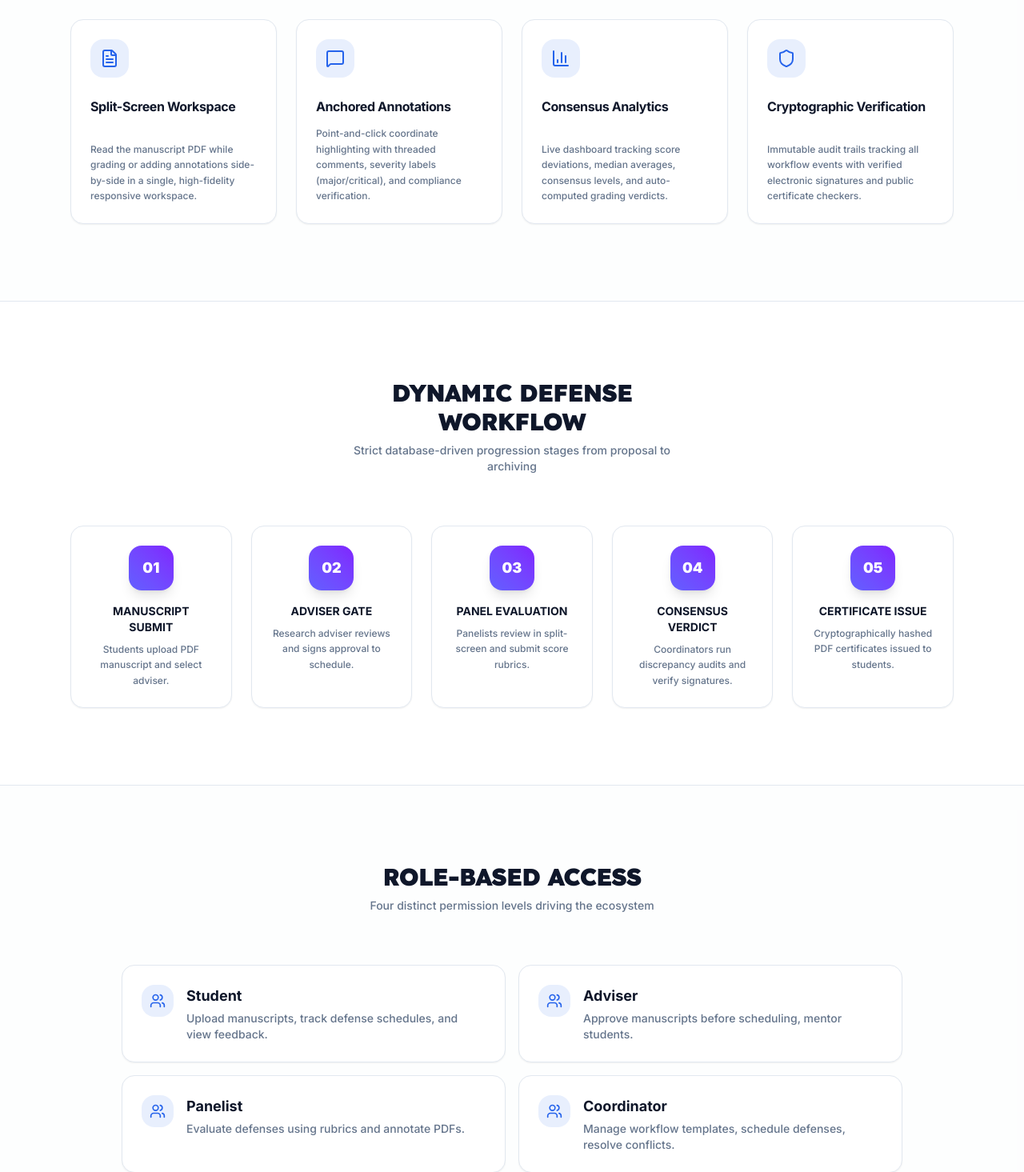
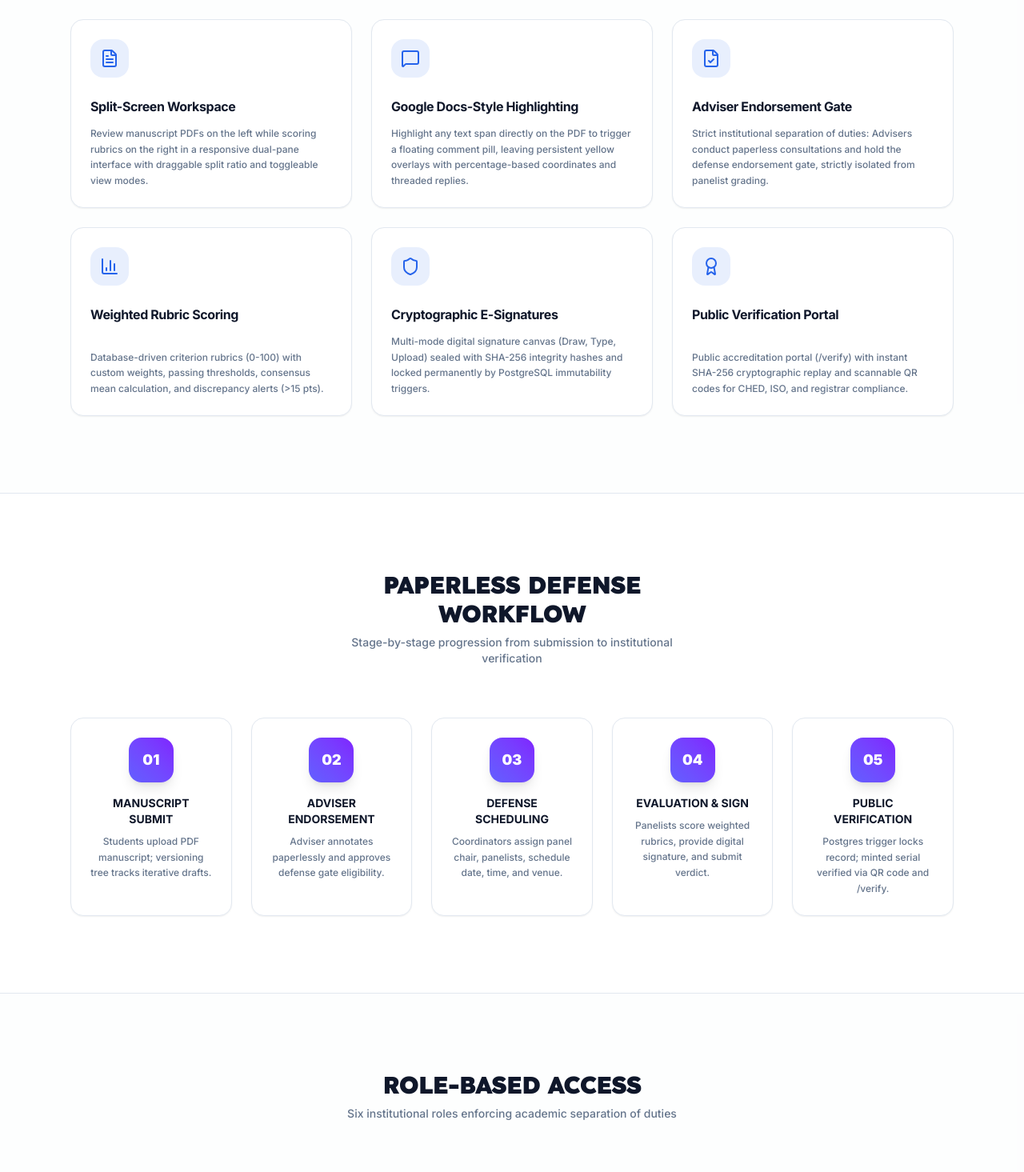
Before and after one commit to gnmngo/aurora-parsu, a Next.js app: page / in a window 1280 px wide. Shown: the part 1020-2485 px from the top of the page at 80% size. Built offline with nearby package versions, Linux system fonts and the light colour scheme; no server answers.

Commit message:
feat(landing): align landing page features, roles, workflow, and FAQs with live AURORA system

```diff
--- a/src/app/page.tsx
+++ b/src/app/page.tsx
@@ -29,45 +29,79 @@ const features = [
   {
     icon: FileText,
     title: "Split-Screen Workspace",
-    description: "Read the manuscript PDF while grading or adding annotations side-by-side in a single, high-fidelity responsive workspace.",
+    description: "Review manuscript PDFs on the left while scoring rubrics on the right in a responsive dual-pane interface with draggable split ratio and toggleable view modes.",
   },
   {
     icon: MessageSquare,
-    title: "Anchored Annotations",
-    description: "Point-and-click coordinate highlighting with threaded comments, severity labels (major/critical), and compliance verification.",
+    title: "Google Docs-Style Highlighting",
+    description: "Highlight any text span directly on the PDF to trigger a floating comment pill, leaving persistent yellow overlays with percentage-based coordinates and threaded replies.",
+  },
+  {
+    icon: FileCheck,
+    title: "Adviser Endorsement Gate",
+    description: "Strict institutional separation of duties: Advisers conduct paperless consultations and hold the defense endorsement gate, strictly isolated from panelist grading.",
   },
   {
     icon: BarChart3,
-    title: "Consensus Analytics",
-    description: "Live dashboard tracking score deviations, median averages, consensus levels, and auto-computed grading verdicts.",
+    title: "Weighted Rubric Scoring",
+    description: "Database-driven criterion rubrics (0-100) with custom weights, passing thresholds, consensus mean calculation, and discrepancy alerts (>15 pts).",
   },
   {
     icon: Shield,
-    title: "Cryptographic Verification",
-    description: "Immutable audit trails tracking all workflow events with verified electronic signatures and public certificate checkers.",
+    title: "Cryptographic E-Signatures",
+    description: "Multi-mode digital signature canvas (Draw, Type, Upload) sealed with SHA-256 integrity hashes and locked permanently by PostgreSQL immutability triggers.",
+  },
+  {
+    icon: Award,
+    title: "Public Verification Portal",
+    description: "Public accreditation portal (/verify) with instant SHA-256 cryptographic replay and scannable QR codes for CHED, ISO, and registrar compliance.",
   },
 ];
 
 const faqs = [
   {
-    q: "How does the Adviser Approval Gate work?",
-    a: "Before any manuscript can be scheduled for a defense, the research adviser must review and sign off on the draft. If rejected, it returns to the student for modifications.",
+    q: "How does the Google Docs-style PDF highlighting work?",
+    a: "Reviewers can highlight any text passage directly inside the manuscript PDF. A floating [+ Add comment] button appears at the selection edge. Saving creates a persistent yellow highlight overlay mapped to relative percentage coordinates, ensuring exact text alignment across all devices and zoom levels.",
   },
   {
-    q: "Are the grading rubrics database-driven?",
-    a: "Yes. Coordinators can design custom grading rubrics dynamically. Different academic programs (e.g. BSIT vs. BSEd) can enforce completely different rubric sets.",
+    q: "What is the Adviser Consultation & Endorsement Gate?",
+    a: "To preserve academic integrity, research advisers mentor students through paperless PDF annotations but are strictly barred from scoring rubrics for their advisees. The defense scheduler is locked until the adviser explicitly endorses the manuscript ('Endorse for Defense' vs 'Request Revisions').",
   },
   {
-    q: "What is the consensus validation model?",
-    a: "If the standard deviation of scores submitted by panelists exceeds a predefined threshold (e.g., 15 points), the system triggers a discrepancy alert for arbitration.",
+    q: "How are defense evaluations cryptographically secured?",
+    a: "When a panelist submits their score sheet, they provide a digital e-signature (Draw, Type, or Upload). AURORA generates a deterministic SHA-256 payload hash, mints an official institutional serial (AURORA-YYYY-XXXXXX), and activates a PostgreSQL trigger (tr_evaluations_immutable) preventing any future edits.",
+  },
+  {
+    q: "How do external accreditors (CHED / ISO) verify certificates?",
+    a: "Anyone can navigate to the public verification portal (/verify) or scan the QR code printed on the official defense certificate. The system re-hashes the stored evaluation payload and displays a verifiable cryptographic audit certificate with evaluator signatures and timestamps.",
   },
 ];
 
 const roles = [
-  { title: "Student", desc: "Upload manuscripts, track defense schedules, and view feedback." },
-  { title: "Adviser", desc: "Approve manuscripts before scheduling, mentor students." },
-  { title: "Panelist", desc: "Evaluate defenses using rubrics and annotate PDFs." },
-  { title: "Coordinator", desc: "Manage workflow templates, schedule defenses, resolve conflicts." }
+  {
+    title: "Student / Author",
+    desc: "Uploads manuscript PDFs, views live yellow text highlights, submits threaded replies, marks feedback as 'Addressed', and downloads official certificates."
+  },
+  {
+    title: "Research Adviser",
+    desc: "Mentors advisees paperlessly via PDF highlights. Holds the defense scheduling gate ('Endorse' vs 'Request Revisions'), with strict separation from panel grading."
+  },
+  {
+    title: "Defense Panelist",
+    desc: "Evaluates manuscripts in the split-screen workspace, scores weighted criteria rubrics, enters panel remarks, and digitally signs the official evaluation."
+  },
+  {
+    title: "Research Coordinator",
+    desc: "Configures college rubric templates, manages defense calendar schedules, assigns panel chairs and panelists, and audits score consensus deviations."
+  },
+  {
+    title: "College Dean",
+    desc: "Monitors cross-departmental defense analytics, completion rates, and institutional compliance reports across all college academic programs."
+  },
+  {
+    title: "System Administrator",
+    desc: "Manages user role assignments, institutional security policies, defense stage progression templates, and tamper-proof audit trail logs."
+  }
 ];
 
 export default function HomePage() {
@@ -233,7 +267,7 @@ export default function HomePage() {
             initial="hidden"
             whileInView="show"
             viewport={{ once: true, margin: "-100px" }}
-            className="grid gap-6 sm:grid-cols-2 lg:grid-cols-4"
+            className="grid gap-6 sm:grid-cols-2 lg:grid-cols-3"
           >
             {features.map((feature) => (
               <motion.div
@@ -259,8 +293,8 @@ export default function HomePage() {
       <section id="workflow" className="py-24 border-y border-border bg-background">
         <div className="mx-auto max-w-6xl px-6">
           <div className="text-center max-w-md mx-auto mb-16 space-y-2">
-            <h2 className="text-3xl font-black text-foreground uppercase tracking-tight font-display">Dynamic Defense Workflow</h2>
-            <p className="text-sm text-muted-foreground font-medium">Strict database-driven progression stages from proposal to archiving</p>
+            <h2 className="text-3xl font-black text-foreground uppercase tracking-tight font-display">Paperless Defense Workflow</h2>
+            <p className="text-sm text-muted-foreground font-medium">Stage-by-stage progression from submission to institutional verification</p>
           </div>
 
           <motion.div
@@ -273,11 +307,11 @@ export default function HomePage() {
             <div className="absolute top-[28px] left-8 right-8 h-0.5 bg-border hidden md:block -z-10" />
 
             {[
-              { num: "01", step: "Manuscript Submit", desc: "Students upload PDF manuscript and select adviser." },
-              { num: "02", step: "Adviser Gate", desc: "Research adviser reviews and signs approval to schedule." },
-              { num: "03", step: "Panel Evaluation", desc: "Panelists review in split-screen and submit score rubrics." },
-              { num: "04", step: "Consensus Verdict", desc: "Coordinators run discrepancy audits and verify signatures." },
-              { num: "05", step: "Certificate Issue", desc: "Cryptographically hashed PDF certificates issued to students." }
+              { num: "01", step: "Manuscript Submit", desc: "Students upload PDF manuscript; versioning tree tracks iterative drafts." },
+              { num: "02", step: "Adviser Endorsement", desc: "Adviser annotates paperlessly and approves defense gate eligibility." },
+              { num: "03", step: "Defense Scheduling", desc: "Coordinators assign panel chair, panelists, schedule date, time, and venue." },
+              { num: "04", step: "Evaluation & Sign", desc: "Panelists score weighted rubrics, provide digital signature, and submit verdict." },
+              { num: "05", step: "Public Verification", desc: "Postgres trigger locks record; minted serial verified via QR code and /verify." }
             ].map((s, idx) => (
               <motion.div
                 key={idx}
@@ -302,7 +336,7 @@ export default function HomePage() {
         <div className="mx-auto max-w-5xl px-6">
           <div className="text-center max-w-md mx-auto mb-16 space-y-2">
             <h2 className="text-3xl font-black text-foreground uppercase tracking-tight font-display">Role-Based Access</h2>
-            <p className="text-sm text-muted-foreground font-medium">Four distinct permission levels driving the ecosystem</p>
+            <p className="text-sm text-muted-foreground font-medium">Six institutional roles enforcing academic separation of duties</p>
           </div>
 
           <motion.div
```
